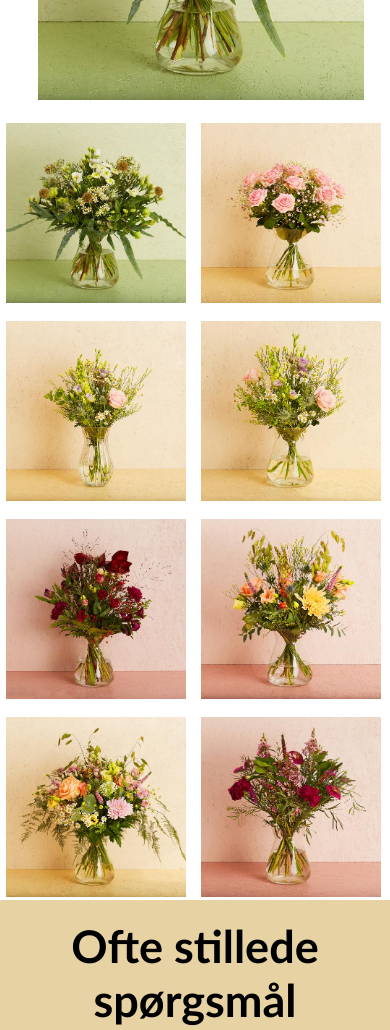
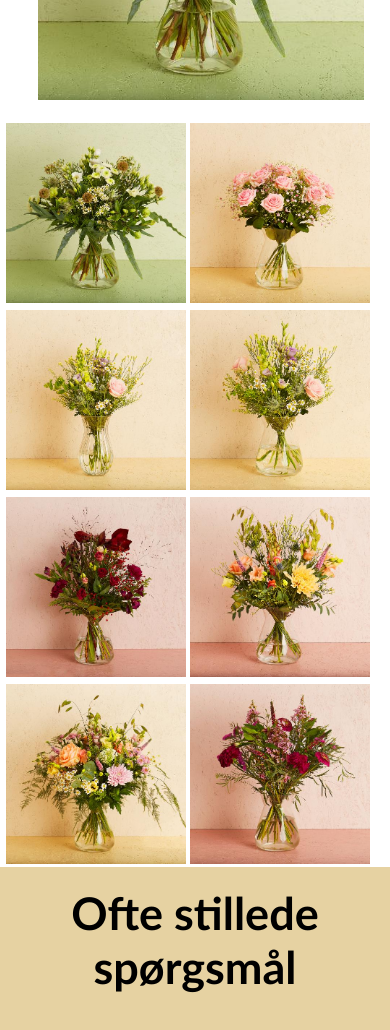
Before and after one commit to KasperKopke/interflora, a plain HTML site: page index.html in a window 390 px wide. Shown: the part 5400-6430 px from the top of the page. Drawn offline with Linux system fonts and the light colour scheme.

Commit message:
grid-gab4

```diff
--- a/css/style.css
+++ b/css/style.css
@@ -475,6 +475,7 @@ footer {
     margin-top: 20px;
     max-width: fit-content;
     grid-template-columns: repeat(1, 1fr);
+    grid-gap: 4px;
   }
   .blomstersoter-left {
     margin-left: 32px;
```
